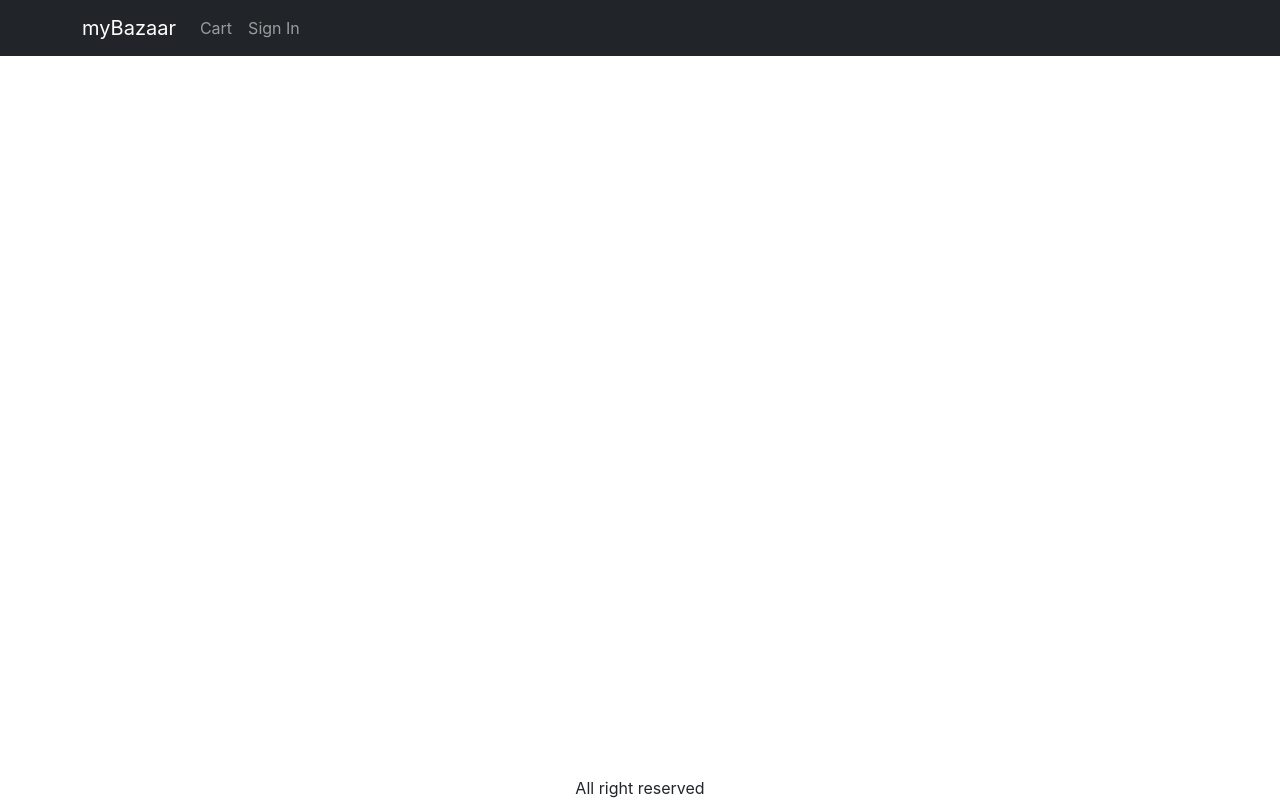
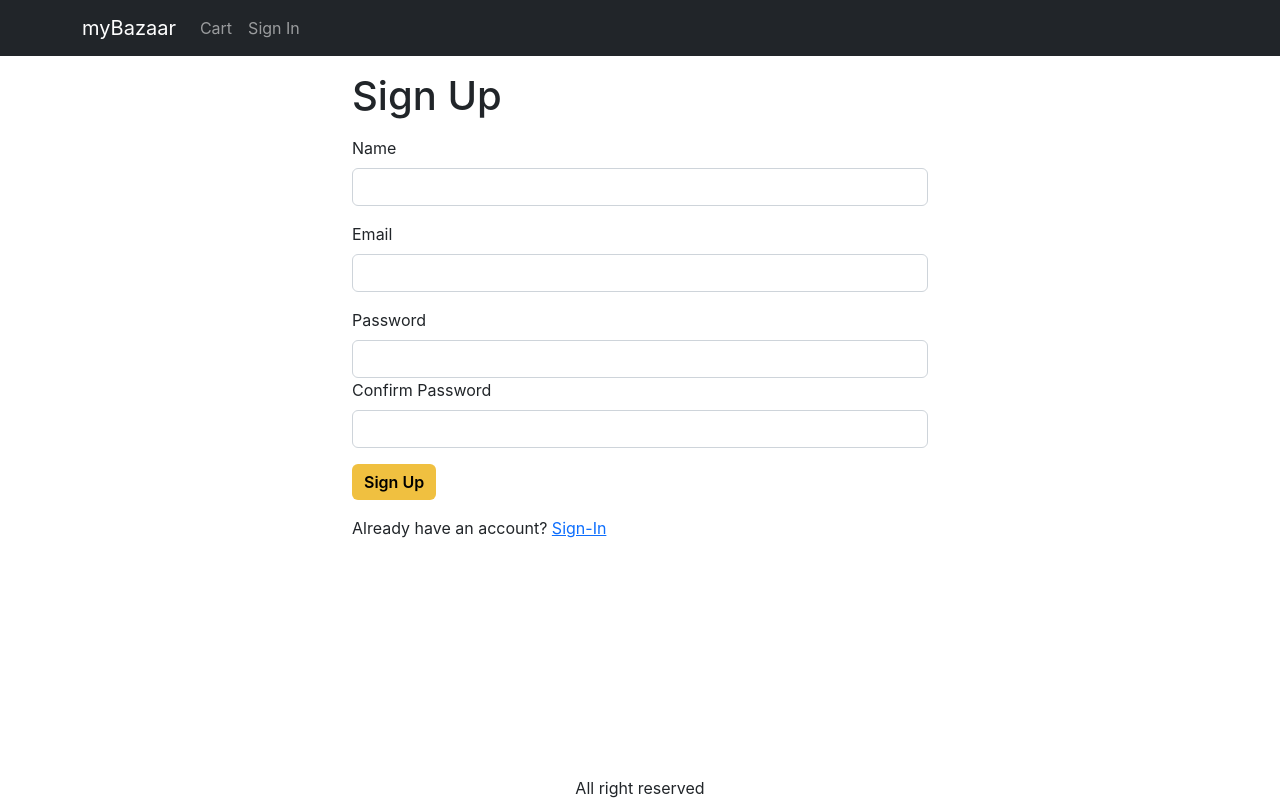
Before and after one commit to X-genius/myBazaar, a React (Create React App) app in the folder client/: page /signup in a window 1280 px wide. Built offline with nearby package versions, Linux system fonts and the light colour scheme.

Commit message:
create-sign-up-screen

```diff
--- a/client/src/App.js
+++ b/client/src/App.js
@@ -14,6 +14,7 @@ import CartScreen from './screens/CartScreen';
 import SigninScreen from './screens/SigninScreen';
 import NavDropdown from 'react-bootstrap/NavDropdown';
 import ShippingAddressScreen from './screens/ShippingAddressScreen';
+import SignupScreen from './screens/SignupScreen';
 
 function App() {
   const { state, dispatch: ctxDispatch } = useContext(Store);
@@ -81,6 +82,7 @@ function App() {
               <Route path="/product/:slug" element={<ProductScreen />} />
               <Route path="/cart" element={<CartScreen />} />
               <Route path="/signin" element={<SigninScreen />} />
+              <Route path="/signup" element={<SignupScreen />} />
               <Route path="/shipping" element={<ShippingAddressScreen />} />
               <Route path="/" element={<HomeScreen />} />
             </Routes>
--- /dev/null
+++ b/client/src/screens/SignupScreen.js
@@ -0,0 +1,106 @@
+import React, { useContext, useEffect, useState } from 'react';
+import { Helmet } from 'react-helmet-async';
+import Container from 'react-bootstrap/Container';
+import Form from 'react-bootstrap/Form';
+import Button from 'react-bootstrap/Button';
+import { useLocation, Link, useNavigate } from 'react-router-dom';
+import axios from 'axios';
+import { Store } from '../Store';
+import { toast } from 'react-toastify';
+import { getError } from '../utils';
+
+function SignupScreen() {
+  const navigate = useNavigate();
+  const { search } = useLocation();
+  const redirectUrl = new URLSearchParams(search).get('redirect');
+  const redirect = redirectUrl ? redirectUrl : '/';
+
+  const [name, setName] = useState('');
+  const [email, setEmail] = useState('');
+  const [password, setPassword] = useState('');
+  const [confirmPassword, setConfirmPassword] = useState('');
+
+  const { state, dispatch: ctxDispatch } = useContext(Store);
+  const { userInfo } = state;
+
+  const submitHandler = async (e) => {
+    e.preventDefault();
+
+    if (password !== confirmPassword) {
+      toast.error('Password don not match');
+      return;
+    }
+
+    try {
+      const { data } = await axios.post('/api/users/signup', {
+        name,
+        email,
+        password,
+      });
+      ctxDispatch({ type: 'USER_SIGNIN', payload: data });
+      localStorage.setItem('userInfo', JSON.stringify(data));
+      navigate(redirect || '/');
+    } catch (error) {
+      toast.error(getError(error));
+    }
+  };
+
+  useEffect(() => {
+    if (userInfo) {
+      navigate(redirect);
+    }
+  }, [navigate, redirect, userInfo]);
+
+  return (
+    <Container className="small-container">
+      <Helmet>
+        <title>Sign Up</title>
+      </Helmet>
+      <h1 className="my-3">Sign Up</h1>
+      <Form onSubmit={submitHandler}>
+        <Form.Group className="mb-3" controlId="name">
+          <Form.Label>Name</Form.Label>
+          <Form.Control onChange={(e) => setName(e.target.value)} required />
+        </Form.Group>
+
+        <Form.Group className="mb-3" controlId="email">
+          <Form.Label>Email</Form.Label>
+          <Form.Control
+            type="email"
+            required
+            onChange={(e) => setEmail(e.target.value)}
+          />
+        </Form.Group>
+
+        <Form.Group className="mb-3" controlId="password">
+          <Form.Label>Password</Form.Label>
+          <Form.Control
+            type="password"
+            required
+            onChange={(e) => setPassword(e.target.value)}
+          />
+
+          <Form.Group className="mb-3" controlId="confirmPassword">
+            <Form.Label>Confirm Password</Form.Label>
+            <Form.Control
+              type="password"
+              onChange={(e) => setConfirmPassword(e.target.value)}
+              required
+            />
+          </Form.Group>
+        </Form.Group>
+
+        <div className="mb-3">
+          <Button type="submit">Sign Up</Button>
+        </div>
+
+        <div className="mb-3">
+          Already have an account?{' '}
+          <Link to={`/signin?redirect=${redirect}`}>Sign-In</Link>
+        </div>
+      </Form>
+    </Container>
+  );
+}
+
+export default SignupScreen;
```
Also changed, not shown: 2 other files (tests, documents, lock files or other folders).
